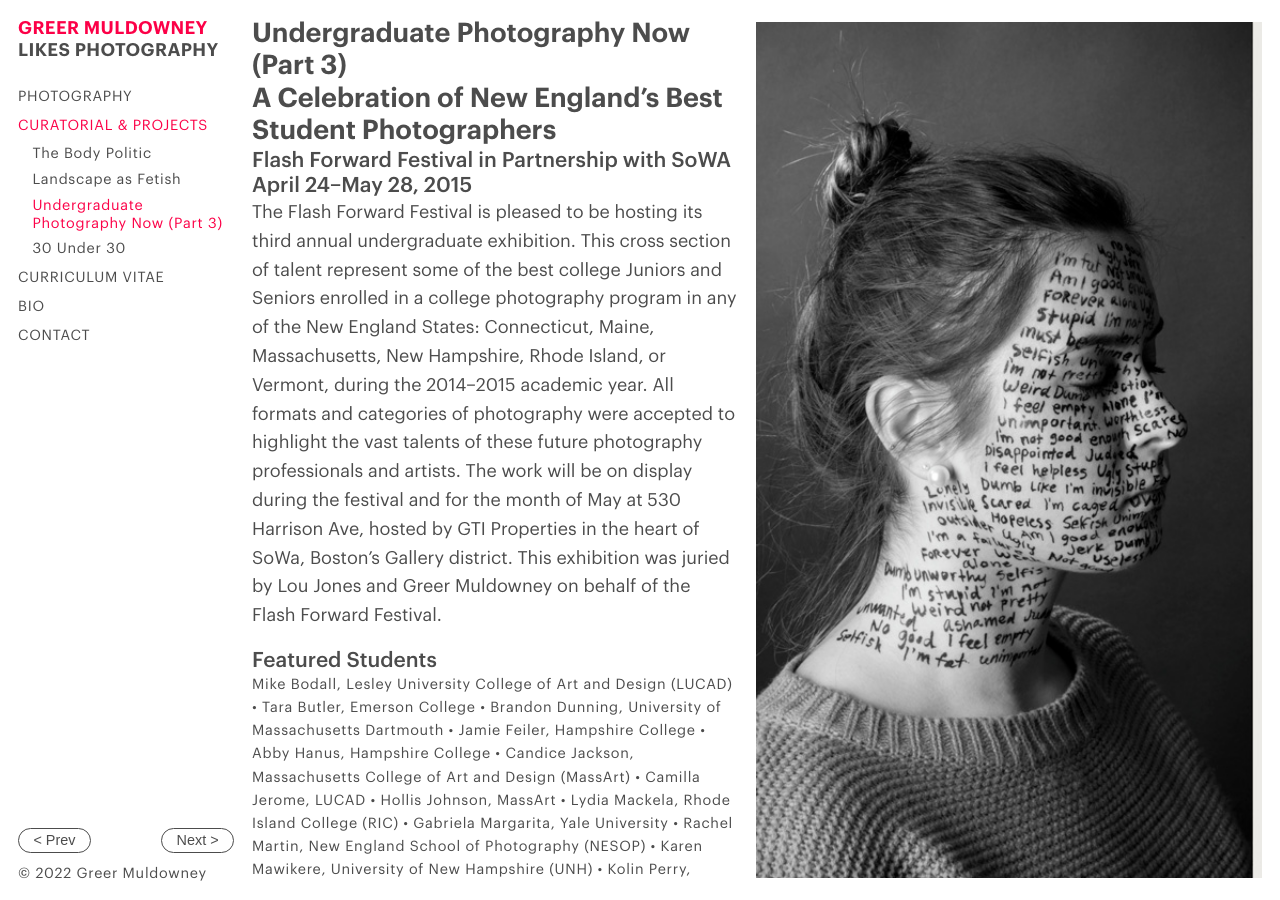
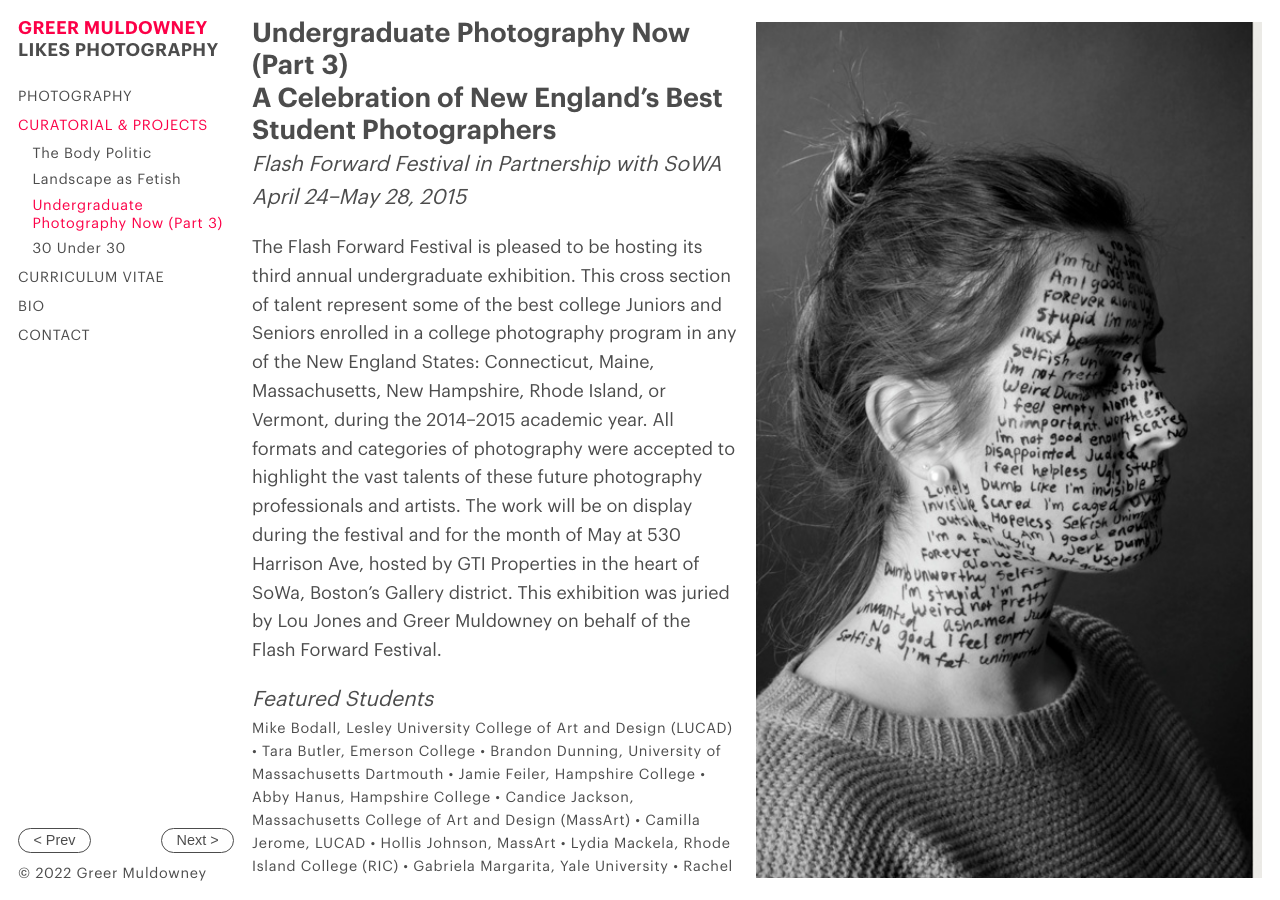
Before and after one commit to greermuldowney/greermuldowney-com, a Jekyll site: the page built from curatorial/_posts/2015-04-24-undergraduate-photography-now.md, in a window 1280 px wide. Built offline with Jekyll 4.4.1, drawn with Linux system fonts in a browser that asks for light colours.

Commit message:
Add subtitle capability for posts, and smaller dates on photography

```diff
--- a/_layouts/post-photography.html
+++ b/_layouts/post-photography.html
@@ -7,7 +7,7 @@
 
 <div id="slideshow">
     <article>
-<h1>{{ page.title | smartify }} ({% include photography-year-range.html post=page %})</h1>
+<h1>{{ page.title | smartify }} <span class="date">({% include photography-year-range.html post=page %})</span></h1>
 {% if page.subtitle %}
 <h3>{{ page.subtitle | smartify }}</h3>
 {% endif %}
--- a/assets/site/post-photography.scss
+++ b/assets/site/post-photography.scss
@@ -58,6 +58,21 @@
             overflow: initial;
             scroll-snap-align: none;
         }
+
+        p:first-of-type {
+            margin-top: 1em;
+        }
+    }
+
+    h1 .date {
+        font-size: .7em;
+        line-height: $standard-line-height;
+    }
+
+    h3 {
+        font-style: italic;
+        font-weight: 400;
+        line-height: $standard-line-height;
     }
 
     > div {
--- a/curatorial/_posts/2015-04-24-undergraduate-photography-now.md
+++ b/curatorial/_posts/2015-04-24-undergraduate-photography-now.md
@@ -1,5 +1,5 @@
 ---
-title: Undergraduate Photography Now (Part 3)
+title: Undergraduate Photography Now (Part&nbsp;3)
 subtitle: A Celebration of New England's Best Student Photographers
 location: Flash Forward Festival in Partnership with SoWA
 end-date: 2015-05-28
```
Also changed, not shown: photography/_posts/2018-01-01-are-you-an-american.md (+1 -2 lines).
